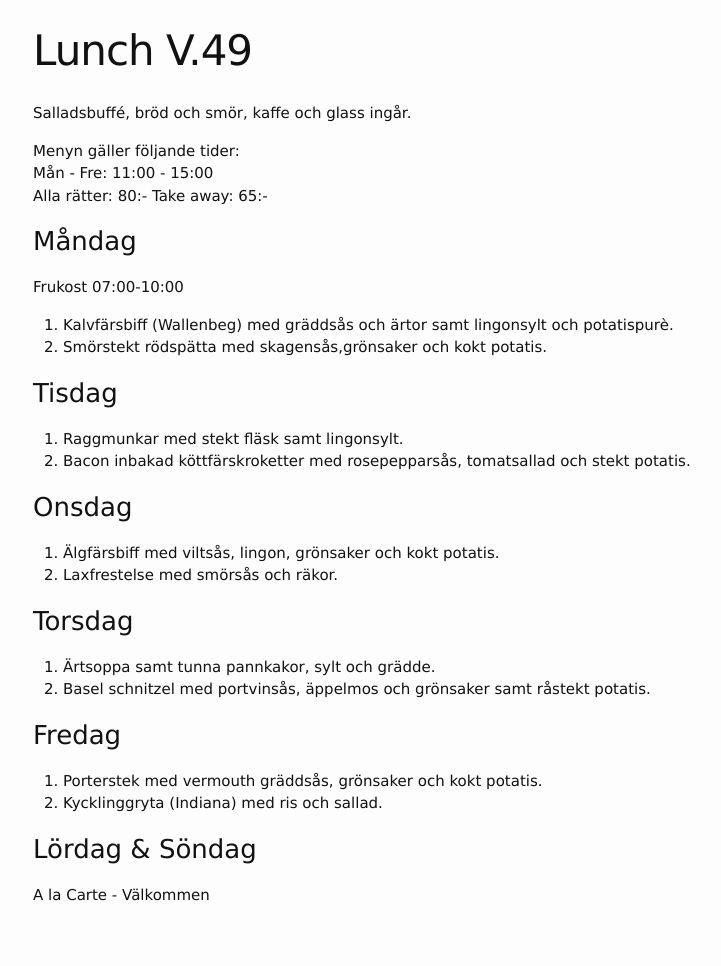
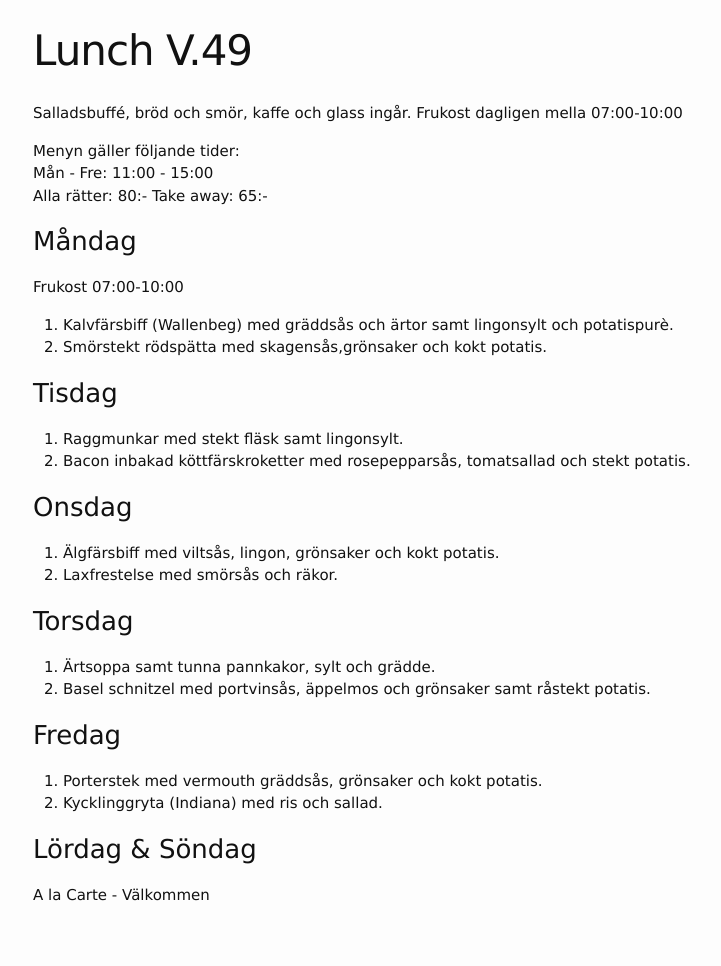
Before and after one commit to FarInn62/farinn62.github.io, a Jekyll site: the page built from lunch.md, in a window 1280 px wide. Shown: the whole page, without its empty margins (237-958 px from the left). Built offline with Jekyll 4.4.1, drawn with Linux system fonts in a browser that asks for light colours.

Commit message:
Update lunch.md

```diff
--- a/lunch.md
+++ b/lunch.md
@@ -5,6 +5,7 @@ permalink: /lunch/
 published: true
 ---
 Salladsbuffé, bröd och smör, kaffe och glass ingår.
+Frukost dagligen mella 07:00-10:00
 
 Menyn gäller följande tider:
 Mån - Fre: 11:00 - 15:00
```
